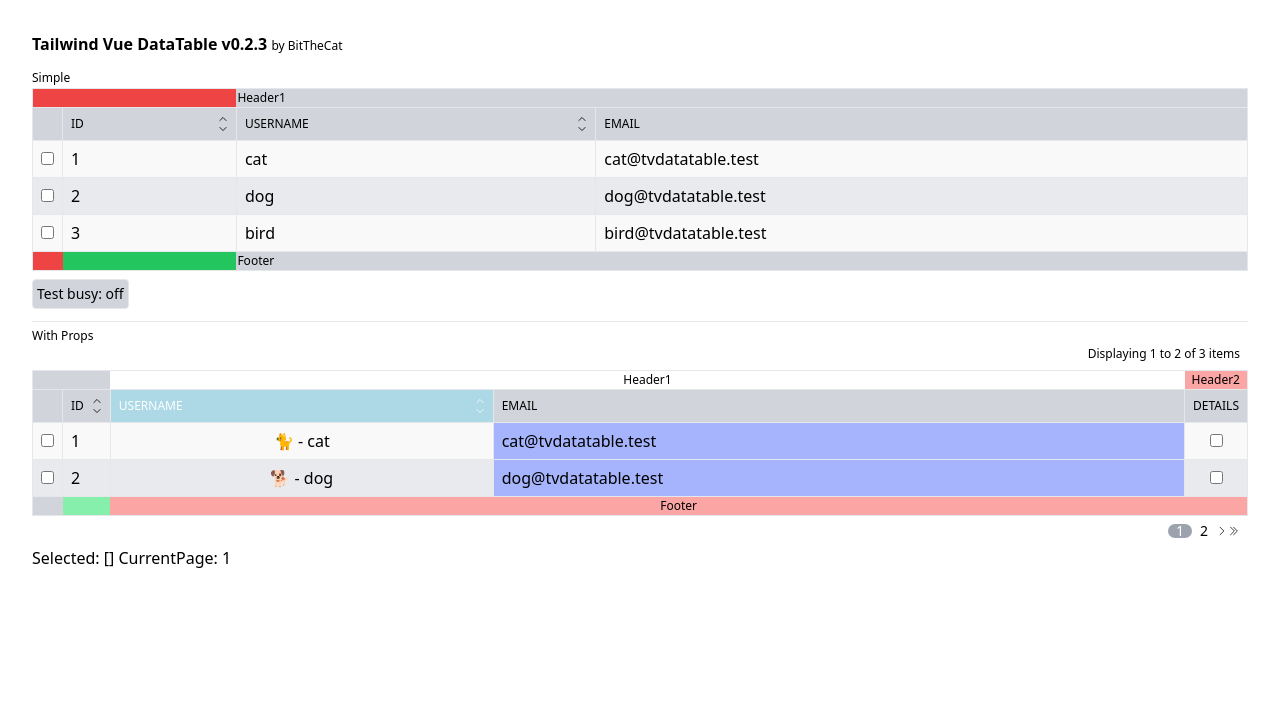
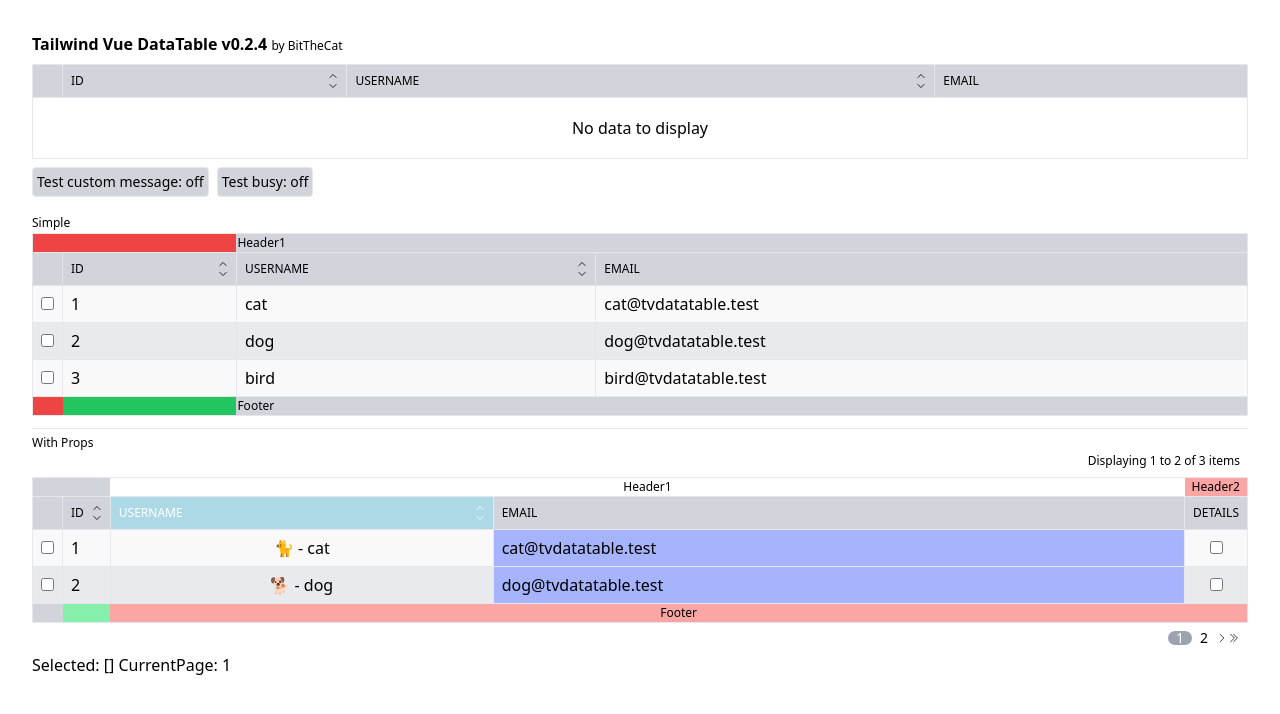
Before and after one commit to BitTheCat/tailwind-vue-data-table, a Vue app: page / in a window 1280 px wide. Shown: the top 714 px of the page. Built offline with nearby package versions, Linux system fonts and the light colour scheme.

Commit message:
fixed selected Row #12, added noItemText prop #13

```diff
--- a/dev/App.vue
+++ b/dev/App.vue
@@ -1,7 +1,7 @@
 <template>
     <div class="py-8 px-8">
         <div class="font-semibold mb-2">
-            Tailwind Vue DataTable v0.2.3
+            Tailwind Vue DataTable v0.2.4
             <span class="text-xs font-light">by BitTheCat</span>
         </div>
         <div>
--- a/dev/TableShow.vue
+++ b/dev/TableShow.vue
@@ -1,5 +1,37 @@
 <template>
     <div>
+        <div class="mb-3">
+            <TVTable
+                ref="tvtTableSimple"
+                :items="[]"
+                :fields="fieldsSimple"
+                :busy="busy"
+                :spinner-class="'text-red-500'"
+                multiple-selection
+                enable-check
+            >
+                <template v-if="customText" #no-items>
+                    Overwrite No Item
+                </template>
+            </TVTable>
+
+
+            <input
+                class="border mt-2 p-1 rounded bg-gray-300 text-sm"
+                type="button"
+                :value="`Test custom message: ${customText ? 'on' : 'off' }`"
+                @click="customText = !customText"
+            />
+
+
+            <input
+                class="border ml-2 mt-2 p-1 rounded bg-gray-300 text-sm"
+                type="button"
+                :value="`Test busy: ${busy ? 'on' : 'off' }`"
+                @click="busy = !busy"
+            />
+        </div>
+
         <div class="mb-3">
             <span class="text-xs"> Simple </span>
 
@@ -7,7 +39,6 @@
                 ref="tvtTableSimple"
                 :items="cloneItems"
                 :fields="fieldsSimple"
-                :busy="busy"
                 :spinner-class="'text-red-500'"
                 multiple-selection
                 enable-check
@@ -28,8 +59,6 @@
                     </tr>
                 </template>
             </TVTable>
-
-            <input class="border mt-2 p-1 rounded bg-gray-300 text-sm" type="button" :value="`Test busy: ${busy ? 'on' : 'off' }`" @click="busy = !busy" />
         </div>
         <hr>
         <div>
@@ -161,6 +190,7 @@ const items = ref([
 ])
 
 const busy = ref(false)
+const customText = ref(false)
 
 const currentPage = ref(1)
 
--- a/package.json
+++ b/package.json
@@ -1,8 +1,10 @@
 {
     "name": "@bitthecat/tailwind-vue-data-table",
-    "version": "0.2.3",
+    "version": "0.2.4",
     "keywords": [
         "tailwindcss",
+        "customisable",
+        "css",
         "vue",
         "datatable",
         "table",
--- a/src/components/TVTable.vue
+++ b/src/components/TVTable.vue
@@ -54,6 +54,7 @@
             </TThead>
             <TTbody>
                 <TTr v-if="busy">
+                    <!-- Spinner -->
                     <TTd :colspan="enableCheck ? fields.length + 1 : fields.length">
                         <div class="flex justify-center mb-3 mt-3">
                             <slot name="busy">
@@ -65,7 +66,19 @@
                         </div>
                     </TTd>
                 </TTr>
+
+                <!-- No Item -->
+                <template v-if="items.length === 0 && !busy">
+                    <TTr>
+                        <TTd :colspan="fields.length + 1">
+                            <slot v-if="slots['no-items']" name="no-items" />
+                            <span v-else class="font-light flex justify-center mb-3 mt-3">{{ noItemText }}</span>
+                        </TTd>
+                    </TTr>
+                </template>
+
                 <template v-for="(item, index) in items" v-else :key="item.id">
+                    <!-- Table Body -->
                     <TTr
                         :id="`TVTABLE_row_${index}_${item.id}`"
                         class="divide-x divide-y last:border-b-0 px-2 py-1.5 text-left border hover:bg-gray-400/50"
@@ -77,7 +90,7 @@
                             :key="`check_${item.label}`"
                             :class="`${checkSelectedForRow(item) ? rowSelectClass || 'bg-gray-400/50' : ''}`"
                         >
-                            <input id="checkbox" v-model="selectedRows" :value="item" type="checkbox" @click.stop="emit('checkRow', item)" />
+                            <input id="checkbox" :checked="selectedRows.includes(item)" :value="item" type="checkbox" @click.stop="rowClicked(item)" />
                         </TTd>
 
                         <TTd
@@ -173,6 +186,10 @@ const props = defineProps({
     multipleSelection: Boolean,
     enableCheck: Boolean,
     busy: Boolean,
+    noItemText: {
+        type: String,
+        default: 'No data to display'
+    },
 })
 
 const emit = defineEmits([
```
Also changed, not shown: 2 other files (tests, documents, lock files or other folders).
